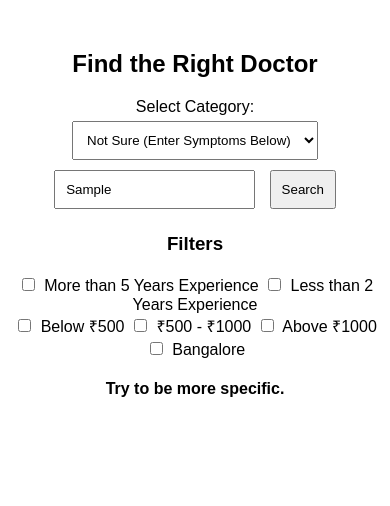
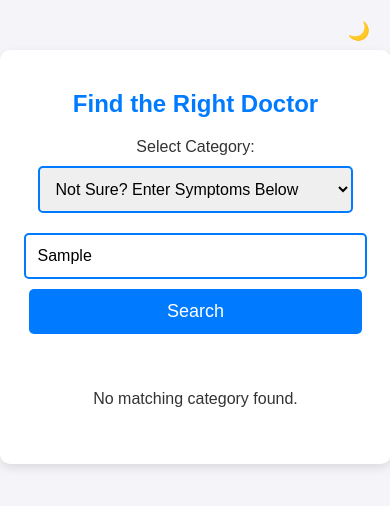
Before and after one commit to prerityash/Niraksha, a website: page index.html in a window 390 px wide. Both pictures are taken after typing "Sample" into the empty fields and a click on the button "Search". Drawn offline with Linux system fonts and the light colour scheme.

Commit message:
index.html

```diff
--- a/index.html
+++ b/index.html
@@ -5,90 +5,191 @@
     <meta name="viewport" content="width=device-width, initial-scale=1.0">
     <title>Doctor Finder Chatbot</title>
     <style>
-        body { font-family: Arial, sans-serif; text-align: center; margin-top: 50px; }
-        input, select, button { padding: 10px; margin: 5px; }
-        #response { margin-top: 20px; font-weight: bold; }
+        /* General Styles */
+        body {
+            font-family: 'Poppins', sans-serif;
+            text-align: center;
+            margin: 0;
+            padding: 0;
+            background-color: #f4f4f9;
+            color: #333;
+        }
+
+        /* Dark Mode */
+        body.dark-mode {
+            background-color: #1e1e2e;
+            color: #fff;
+        }
+
+        .container {
+            max-width: 600px;
+            margin: 50px auto;
+            padding: 20px;
+            background: white;
+            border-radius: 10px;
+            box-shadow: 0px 4px 10px rgba(0, 0, 0, 0.1);
+        }
+
+        body.dark-mode .container {
+            background: #2a2a3b;
+            box-shadow: 0px 4px 10px rgba(255, 255, 255, 0.1);
+        }
+
+        h2 {
+            color: #007BFF;
+        }
+
+        body.dark-mode h2 {
+            color: #63b3ed;
+        }
+
+        /* Inputs & Buttons */
+        select, input {
+            width: 90%;
+            padding: 12px;
+            margin: 10px 0;
+            border: 2px solid #007BFF;
+            border-radius: 5px;
+            font-size: 16px;
+            outline: none;
+            transition: 0.3s;
+        }
+
+        body.dark-mode select,
+        body.dark-mode input {
+            border-color: #63b3ed;
+            background: #333;
+            color: white;
+        }
+
+        select:focus, input:focus {
+            border-color: #0056b3;
+        }
+
+        button {
+            width: 95%;
+            padding: 12px;
+            background: #007BFF;
+            color: white;
+            border: none;
+            border-radius: 5px;
+            font-size: 18px;
+            cursor: pointer;
+            transition: 0.3s;
+        }
+
+        button:hover {
+            background: #0056b3;
+        }
+
+        /* Dark Mode Toggle */
+        .toggle-switch {
+            position: absolute;
+            top: 20px;
+            right: 20px;
+            cursor: pointer;
+            font-size: 18px;
+        }
+
+        /* Doctor Card Grid */
+        .doctor-grid {
+            display: grid;
+            grid-template-columns: repeat(auto-fit, minmax(250px, 1fr));
+            gap: 20px;
+            padding: 20px;
+            margin-top: 20px;
+        }
+
         .doctor-card {
-            border: 1px solid #ddd;
-            padding: 10px;
-            margin: 10px auto;
-            width: 60%;
+            background: #ffffff;
+            padding: 15px;
+            border-radius: 10px;
+            box-shadow: 0px 4px 10px rgba(0, 0, 0, 0.1);
             text-align: left;
-            background-color: #f9f9f9;
-            border-radius: 8px;
+            transition: 0.3s;
+        }
+
+        body.dark-mode .doctor-card {
+            background: #333;
+            color: white;
+        }
+
+        .doctor-card:hover {
+            transform: translateY(-5px);
+        }
+
+        .doctor-card p {
+            margin: 5px 0;
+        }
+
+        .doctor-card strong {
+            color: #007BFF;
+        }
+
+        body.dark-mode .doctor-card strong {
+            color: #63b3ed;
+        }
+
+        @media (max-width: 768px) {
+            .container {
+                width: 90%;
+            }
         }
     </style>
 </head>
 <body>
+
+    <div class="toggle-switch" onclick="toggleDarkMode()">🌙</div>
+
+    <div class="container">
         <h2>Find the Right Doctor</h2>
 
         <label for="category">Select Category:</label>
         <select id="category">
-        <option value="">Not Sure (Enter Symptoms Below)</option>
+            <option value="">Not Sure? Enter Symptoms Below</option>
             <option value="Dermatologist">Dermatologist</option>
             <option value="Orthopedic_surgeon">Orthopedic Surgeon</option>
             <option value="General_Physician">General Physician</option>
-        <option value="Gynecologis">Gynecologist</option>
+            <option value="Gynecologist">Gynecologist</option>
             <option value="Obstetrician">Obstetrician</option>
             <option value="Sexologist">Sexologist</option>
-        <option value="Cosmetic_Aesthetic_Dentist">Cosmetic Aesthetic Dentist</option>
+            <option value="Cosmetic_Aesthetic_Dentist">Cosmetic/Aesthetic Dentist</option>
             <option value="Periodontist">Periodontist</option>
             <option value="Dental_Surgeon">Dental Surgeon</option>
             <option value="AYUSHHomoeopath">AYUSH Homoeopath</option>
         </select>
 
-    <br>
-    <input type="text" id="symptoms" placeholder="Enter symptoms (e.g., headache)">
+        <input type="text" id="symptoms" placeholder="Enter symptoms (e.g., 'I have a headache for 3 days')">
         <button onclick="findDoctor()">Search</button>
 
-    <h3>Filters</h3>
-    <label><input type="checkbox" class="filter" value="exp_5"> More than 5 Years Experience</label>
-    <label><input type="checkbox" class="filter" value="exp_2"> Less than 2 Years Experience</label>
-    <br>
-    <label><input type="checkbox" class="filter" value="fee_500"> Below ₹500</label>
-    <label><input type="checkbox" class="filter" value="fee_1000"> ₹500 - ₹1000</label>
-    <label><input type="checkbox" class="filter" value="fee_above_1000"> Above ₹1000</label>
-    <br>
-    <label><input type="checkbox" class="filter" value="city_bangalore"> Bangalore</label>
-
-    <div id="response"></div>
+        <div id="response" class="doctor-grid"></div>
+    </div>
 
     <script>
-        const symptomsToCategory = {
-            "red patch": ["Dermatologist"],
-            "pimple": ["Dermatologist"],
-            "knee": ["Orthopedic_surgeon"],
-            "headache": ["General_Physician"],
-            "fever": ["General_Physician"],
-            "pregnancy": ["Gynecologis"],
-            "sexual health": ["Sexologist"],
-            "teeth whitening": ["Cosmetic_Aesthetic_Dentist"],
-            "gum bleeding": ["Periodontist"],
-            "toothache": ["Dental_Surgeon"],
-            "homeopathic treatment": ["AYUSHHomoeopath"]
-        };
+        let symptomsToCategory = {};
 
-        function extractKeyword(sentence) {
-            const words = sentence.toLowerCase().split(/\s+/);
-            for (const word of words) {
-                if (symptomsToCategory[word]) return word;
-            }
-            return null;
-        }
+        // Load Symptoms-to-Category Mapping
+        fetch("symptoms_to_category.json")
+            .then(response => response.json())
+            .then(data => symptomsToCategory = data)
+            .catch(error => console.error("Error loading symptoms data:", error));
 
         function findDoctor() {
             const category = document.getElementById("category").value;
             const symptomInput = document.getElementById("symptoms").value.trim();
-            const keyword = extractKeyword(symptomInput);
-            let searchCategories = category ? [category] : (keyword ? symptomsToCategory[keyword] : []);
+            let searchCategories = category ? [category] : [];
 
-            if (!keyword && !category) {
-                document.getElementById("response").innerText = "Try to be more specific.";
-                return;
+            if (!category && symptomInput) {
+                for (let symptom in symptomsToCategory) {
+                    if (symptomInput.toLowerCase().includes(symptom.toLowerCase())) {
+                        searchCategories = symptomsToCategory[symptom] || [];
+                        break;
+                    }
+                }
             }
 
-            if (!searchCategories || searchCategories.length === 0) {
-                document.getElementById("response").innerText = "No matching category found. Try different symptoms.";
+            if (searchCategories.length === 0) {
+                document.getElementById("response").innerHTML = "<p>No matching category found.</p>";
                 return;
             }
 
@@ -98,52 +199,33 @@
                 .then(filesData => {
                     filesData.forEach(data => doctorResults.push(...data));
 
-                    // Apply Filters
-                    const filters = Array.from(document.querySelectorAll(".filter:checked")).map(f => f.value);
+                    doctorResults.sort((a, b) => {
+                        let expA = parseInt(a["Years of Experience"]) || 0;
+                        let expB = parseInt(b["Years of Experience"]) || 0;
+                        let feeA = parseInt(a["Consult Fee"].replace("₹", "")) || 0;
+                        let feeB = parseInt(b["Consult Fee"].replace("₹", "")) || 0;
 
-                    if (filters.includes("exp_5")) {
-                        doctorResults = doctorResults.filter(doc => parseInt(doc["Years of Experience"]) > 5);
-                    }
-                    if (filters.includes("exp_2")) {
-                        doctorResults = doctorResults.filter(doc => parseInt(doc["Years of Experience"]) < 2);
-                    }
-                    if (filters.includes("fee_500")) {
-                        doctorResults = doctorResults.filter(doc => parseInt(doc["Consult Fee"].replace("₹", "")) < 500);
-                    }
-                    if (filters.includes("fee_1000")) {
-                        doctorResults = doctorResults.filter(doc => {
-                            const fee = parseInt(doc["Consult Fee"].replace("₹", ""));
-                            return fee >= 500 && fee <= 1000;
+                        return expB - expA || feeA - feeB;
                     });
-                    }
-                    if (filters.includes("fee_above_1000")) {
-                        doctorResults = doctorResults.filter(doc => parseInt(doc["Consult Fee"].replace("₹", "")) > 1000);
-                    }
-                    if (filters.includes("city_bangalore")) {
-                        doctorResults = doctorResults.filter(doc => doc.City.toLowerCase() === "bangalore");
-                    }
-
-                    // Sorting by Experience DESC and Fee ASC
-                    doctorResults.sort((a, b) =>
-                        parseInt(b["Years of Experience"]) - parseInt(a["Years of Experience"]) ||
-                        parseInt(a["Consult Fee"].replace("₹", "")) - parseInt(b["Consult Fee"].replace("₹", ""))
-                    );
-
-                    console.log("Doctors Found:", doctorResults);
 
                     document.getElementById("response").innerHTML = doctorResults.length
                         ? doctorResults.map(doc =>
                             `<div class="doctor-card">
-                                <p><b>${doc.Name}</b> - ${doc.Speciality}</p>
+                                <p><strong>${doc.Name}</strong></p>
+                                <p>Speciality: ${doc.Speciality}</p>
                                 <p>Experience: ${doc["Years of Experience"]} years</p>
-                                <p>Fee: ${doc["Consult Fee"]}</p>
-                                <p>Location: ${doc.Location}, ${doc.City}</p>
+                                <p>Consultation Fee: ${doc["Consult Fee"]}</p>
                             </div>`
                         ).join('')
-                        : "No doctors found.";
+                        : "<p>No doctors found.</p>";
                 })
                 .catch(error => console.error("Error loading doctor data:", error));
         }
+
+        function toggleDarkMode() {
+            document.body.classList.toggle("dark-mode");
+        }
     </script>
+
 </body>
 </html>
```
Lines whose indentation alone changed are shown as unchanged.
